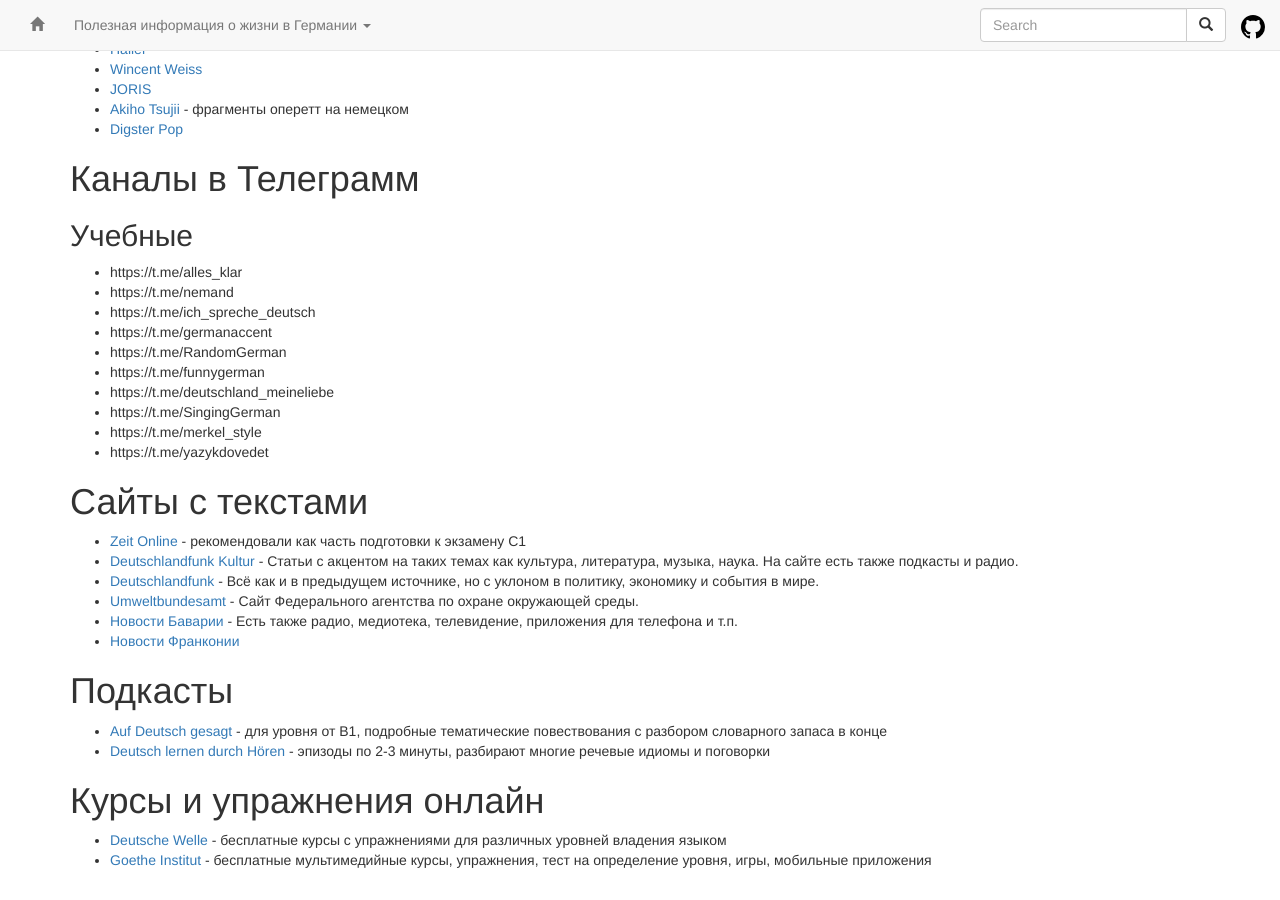
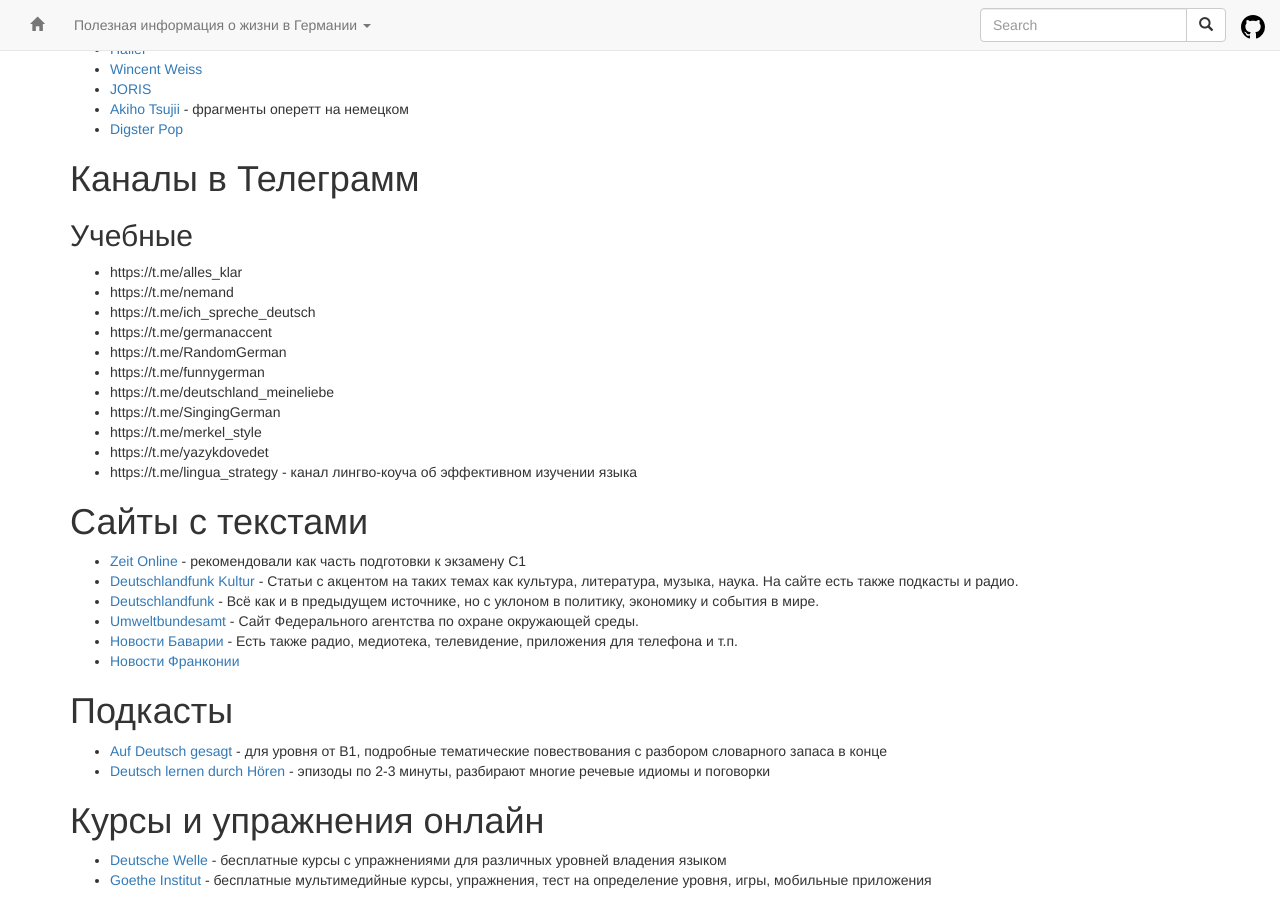
Before and after one commit to ru-de/faq, a Jekyll site: the page built from pages/Язык самостоятельно.md, in a window 1280 px wide and 900 px high, scrolled down 653 px. Built offline with Jekyll 4.4.1, drawn with Linux system fonts in a browser that asks for light colours; nearby versions of some CDN libraries.

Commit message:
sync github pages

```diff
--- a/pages/Язык самостоятельно.md
+++ b/pages/Язык самостоятельно.md
@@ -45,6 +45,7 @@ layout: default
 * https://t.me/SingingGerman
 * https://t.me/merkel_style
 * https://t.me/yazykdovedet
+* https://t.me/lingua_strategy - канал лингво-коуча об эффективном изучении языка
 
 # Сайты с текстами
 * [Zeit Online](https://www.zeit.de/index) - рекомендовали как часть подготовки к экзамену С1
```
